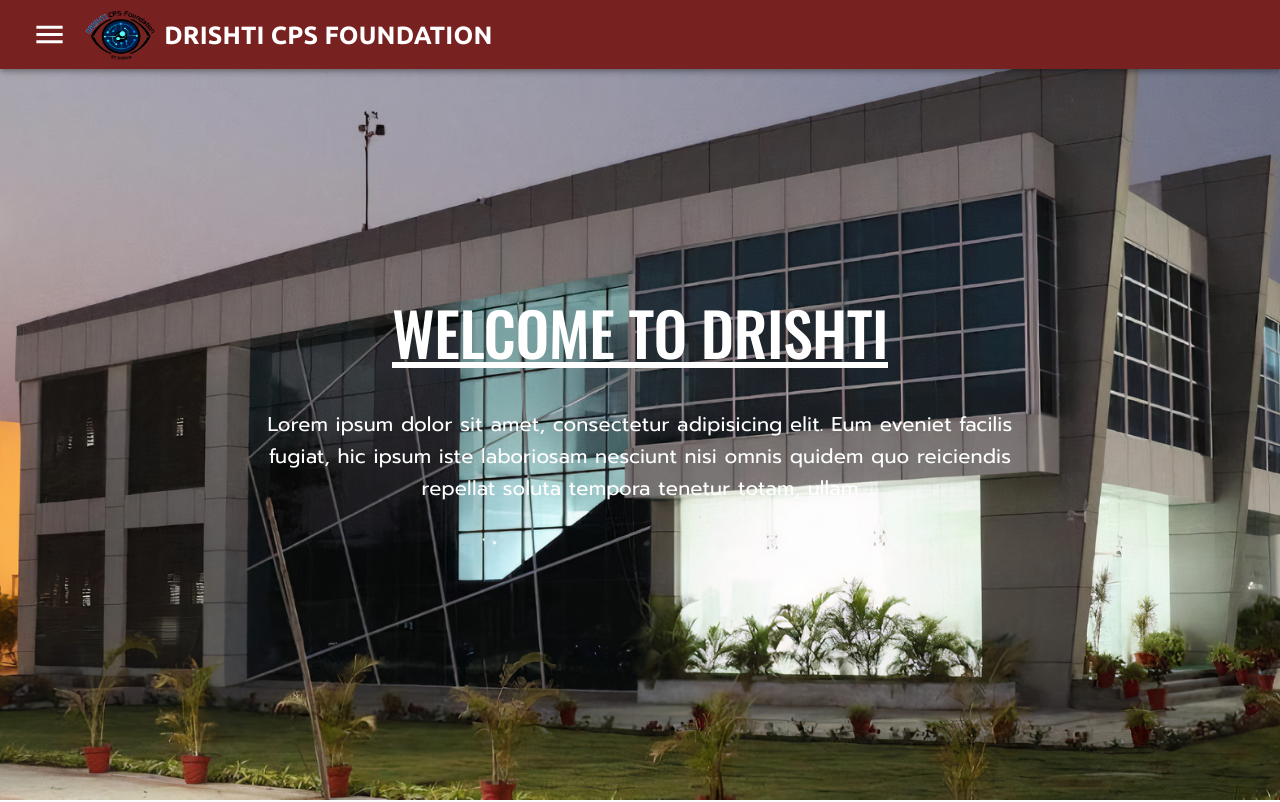
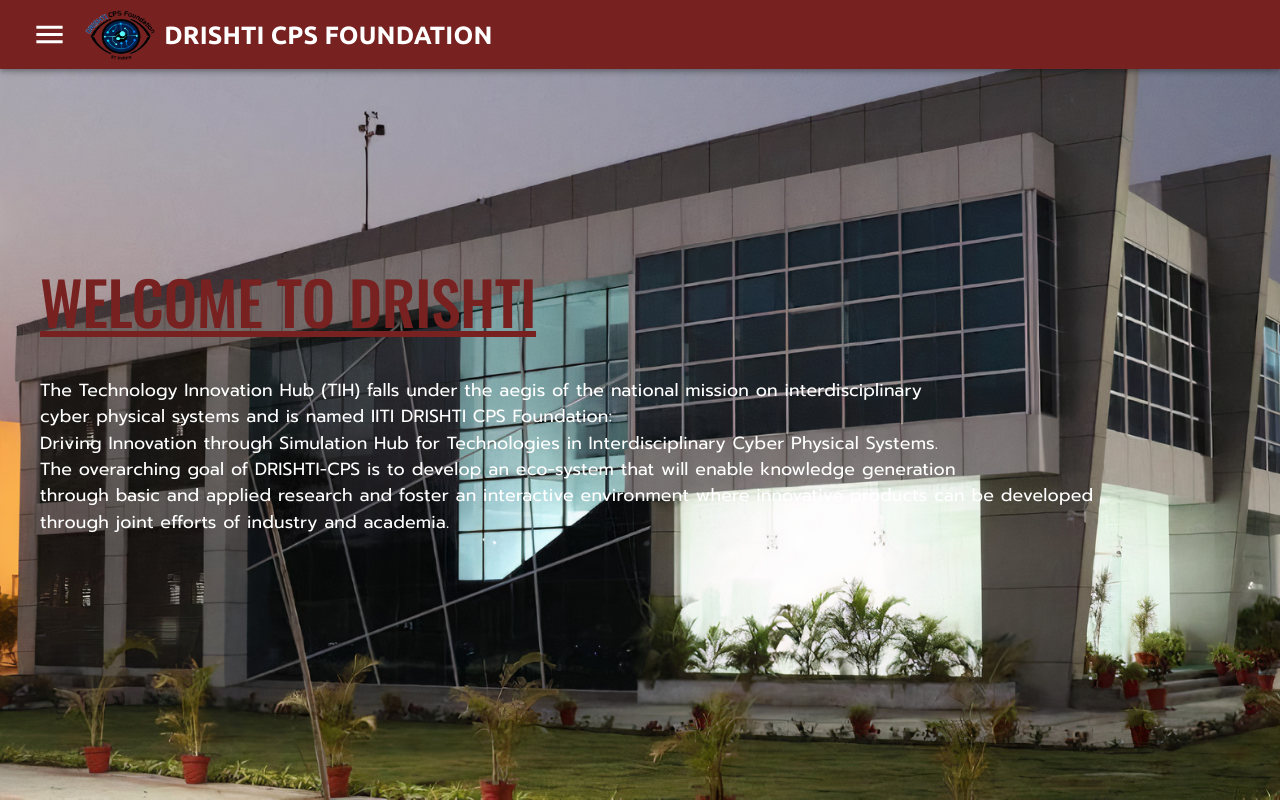
Before and after one commit to hasnain-cyber/drishti, a React (Create React App) app: page / in a window 1280 px wide. Shown: the top 802 px of the page. Built offline with nearby package versions, Linux system fonts and the light colour scheme.

Commit message:
landing page style

```diff
--- a/src/pages/LandingPage/LandingPage.tsx
+++ b/src/pages/LandingPage/LandingPage.tsx
@@ -1,31 +1,31 @@
-import {Box, Paper, Tab, Tabs, Typography} from "@mui/material";
+import { Box, Paper, Tab, Tabs, Typography } from "@mui/material";
 import Carousel from "react-material-ui-carousel";
 import Navbar from "../../components/Navbar";
-import {useState} from "react";
-import './LandingPage.scss'
+import { useState } from "react";
+import "./LandingPage.scss";
 
 const tabsDataList = [
   {
-        title: 'TECHNOLOGY DEVELOPMENT',
-        text: 'One of the core hub activities is aimed towards technology development through various researches. The budget for technology development includes support for R&D projects, prototype development, patenting, and commercialization. It is considered that the budget will comprise of both recurring expenses and non-recurring expenses; however, the actual break-up can vary, based on the sanctioned amount.'
+    title: "TECHNOLOGY DEVELOPMENT",
+    text: "One of the core hub activities is aimed towards technology development through various researches. The budget for technology development includes support for R&D projects, prototype development, patenting, and commercialization. It is considered that the budget will comprise of both recurring expenses and non-recurring expenses; however, the actual break-up can vary, based on the sanctioned amount.",
   },
   {
-        title: 'ENTREPRENEURS',
-        text: 'The hub activity, Innovation, Entrepreneurship & Start-ups Ecosystem, will cover EIR, start-up incubation, pre-incubation and other entrepreneurship related activities like investors summit, incubation facilities. Budget for the hub activity accounts for the expenses required in the promotion, incubation, operation and development of start-ups and other entrepreneurial ventures in the domain of the CPS. '
+    title: "ENTREPRENEURS",
+    text: "The hub activity, Innovation, Entrepreneurship & Start-ups Ecosystem, will cover EIR, start-up incubation, pre-incubation and other entrepreneurship related activities like investors summit, incubation facilities. Budget for the hub activity accounts for the expenses required in the promotion, incubation, operation and development of start-ups and other entrepreneurial ventures in the domain of the CPS. ",
   },
   {
-        title: 'HRD AND SKILL DEVELOPMENT',
-        text: 'Hub activity, HRD & Skill Development, is aimed towards training and development of skilled professionals through fellowships and skill development workshops. Budget for HRD & Skill Development includes fellowship for UG, PG, Doctoral, Faculties and Chair professors, apart from development funds to support UG and PG internships and professional skill development workshops. '
+    title: "HRD AND SKILL DEVELOPMENT",
+    text: "Hub activity, HRD & Skill Development, is aimed towards training and development of skilled professionals through fellowships and skill development workshops. Budget for HRD & Skill Development includes fellowship for UG, PG, Doctoral, Faculties and Chair professors, apart from development funds to support UG and PG internships and professional skill development workshops. ",
   },
   {
-        title: 'CENTRE OF EXCELLENCE',
-        text: 'A Centre of Excellence (CoE) for System Simulation, Modelling and Visualization will be developed as a part of TIH. The primary focus of the CoE will be translational research, i.e., converting the academic research into industry-oriented technology. The CoE will serve as a common unit for different activities and will facilitate interdisciplinary researches in the field of CPS. '
+    title: "CENTRE OF EXCELLENCE",
+    text: "A Centre of Excellence (CoE) for System Simulation, Modelling and Visualization will be developed as a part of TIH. The primary focus of the CoE will be translational research, i.e., converting the academic research into industry-oriented technology. The CoE will serve as a common unit for different activities and will facilitate interdisciplinary researches in the field of CPS. ",
   },
   {
-        title: 'INTERNATIONAL COLLABORATIONS',
-        text: 'International collaboration serves as a two-way bridge for exchange of information at international platform. Collaborations will introduce state of the art international practices in the field of CPS in technology development in India and provide a platform for show casing the developed technology. In this activity bilateral technology development will be encouraged. '
+    title: "INTERNATIONAL COLLABORATIONS",
+    text: "International collaboration serves as a two-way bridge for exchange of information at international platform. Collaborations will introduce state of the art international practices in the field of CPS in technology development in India and provide a platform for show casing the developed technology. In this activity bilateral technology development will be encouraged. ",
   },
-]
+];
 
 const Card = (cardDetailsObject: { title: String; text: String }) => {
   return (
@@ -62,21 +62,26 @@
 
 const TabPanel = (props: { value: number }) => {
   return (
-        <Paper elevation={5} sx={{padding: '5%', backgroundColor: 'primary.dark'}}>
-            <Typography maxWidth={800} color={'white'}
-                        textAlign={'center'}>{tabsDataList[props.value].text}</Typography>
+    <Paper
+      elevation={5}
+      sx={{ padding: "5%", backgroundColor: "primary.dark" }}
+    >
+      <Typography maxWidth={800} color={"white"} textAlign={"center"}>
+        {tabsDataList[props.value].text}
+      </Typography>
     </Paper>
-    )
-}
+  );
+};
 const LandingPage = () => {
-    const [tabsValue, setTabsValue] = useState(0)
+  const [tabsValue, setTabsValue] = useState(0);
 
   return (
     <Box bgcolor={"primary.light"}>
-            <Navbar/>
+      <Navbar />
       {/* 1st section */}
 
       <Box
+        className="bg_img"
         display={"flex"}
         justifyContent={"center"}
         alignItems={"center"}
@@ -88,39 +93,46 @@
         }}
         height={"100vh"}
       >
-                <Box margin={5} maxWidth={800}>
+        <Box margin={5} maxWidth={"100%"}>
           <Typography
             variant="h2"
-                        textAlign={"center"}
+            textAlign={"left"}
             fontFamily={"Oswald"}
             marginBottom={5}
-                        sx={{textDecoration: "underline"}}
-                        color={"primary.light"}
+            sx={{ textDecoration: "underline" }}
+            color={"primary.dark"}
           >
             WELCOME TO DRISHTI
           </Typography>
           <Typography
-                        variant={"h6"}
-                        textAlign={"center"}
+            fontSize={"1.1rem"}
+            textAlign={"left"}
             fontFamily={"Prompt"}
             color={"white"}
+            marginRight={"5rem"}
           >
-                        Lorem ipsum dolor sit amet, consectetur adipisicing elit. Eum
-                        eveniet facilis fugiat, hic ipsum iste laboriosam nesciunt nisi
-                        omnis quidem quo reiciendis repellat soluta tempora tenetur totam,
-                        ullam
+            The Technology Innovation Hub (TIH) falls under the aegis of the
+            national mission on interdisciplinary
+            <br></br> cyber physical systems and is named IITI DRISHTI CPS
+            Foundation: <br></br> Driving Innovation through Simulation Hub for
+            Technologies in Interdisciplinary Cyber Physical Systems. <br></br>
+            The overarching goal of DRISHTI-CPS is to develop an eco-system that
+            will enable knowledge generation <br></br> through basic and applied
+            research and foster an interactive environment where innovative
+            products can be developed through joint efforts of industry and
+            academia.
           </Typography>
         </Box>
       </Box>
 
       {/* 2nd section */}
-            <Box padding={5} display={'flex'} flexDirection={'column'} gap={5}>
+      <Box padding={5} display={"flex"} flexDirection={"column"} gap={5}>
         <Typography
           variant="h3"
           textAlign={"center"}
           fontFamily={"Oswald"}
           color={"secondary.dark"}
-                    sx={{textDecoration: "underline"}}
+          sx={{ textDecoration: "underline" }}
         >
           ABOUT US
         </Typography>
@@ -152,7 +164,6 @@
               "Social behavior modeling and simulation",
           })}
         </Box>
-
       </Box>
 
       {/* 3rd section - carousel */}
@@ -163,7 +174,7 @@
           fontFamily={"Oswald"}
           marginBottom={5}
           color={"secondary.dark"}
-                    sx={{textDecoration: "underline"}}
+          sx={{ textDecoration: "underline" }}
         >
           ANNOUNCEMENTS
         </Typography>
@@ -185,7 +196,7 @@
               src={"/assets/carousel_pic1.jpg"}
               alt="carousel_pic1"
               width={400}
-                            style={{maxWidth: "95%", border: "2px solid black"}}
+              style={{ maxWidth: "95%", border: "2px solid black" }}
             />
             <Typography
               variant="h6"
@@ -215,7 +226,7 @@
               src={"/assets/carousel_pic2.jpg"}
               alt="carousel_pic2"
               width={400}
-                            style={{maxWidth: "95%", border: "2px solid black"}}
+              style={{ maxWidth: "95%", border: "2px solid black" }}
             />
             <Typography
               variant="h6"
@@ -245,7 +256,7 @@
               src={"/assets/drishti_logo.png"}
               alt="drishti_logo"
               width={400}
-                            style={{maxWidth: "95%", border: "2px solid black"}}
+              style={{ maxWidth: "95%", border: "2px solid black" }}
             />
             <Typography
               variant="h6"
@@ -284,7 +295,7 @@
               src={"/assets/drishti_logo.png"}
               alt="drishti_logo"
               width={400}
-                            style={{maxWidth: "95%", border: "2px solid black"}}
+              style={{ maxWidth: "95%", border: "2px solid black" }}
             />
             <Typography
               variant="h6"
@@ -309,19 +320,19 @@
       </Box>
 
       {/*4th section*/}
-            <Box
+      {/* <Box
         display={"flex"}
-                flexDirection={'column'}
+        flexDirection={"column"}
         justifyContent={"center"}
         alignItems={"end"}
         marginY={5}
-                padding={'5%'}
+        padding={"5%"}
         sx={{
           backgroundImage: "url(/assets/technology.jpg)",
           backgroundRepeat: "no-repeat",
           backgroundSize: "cover",
           backgroundAttachment: "fixed",
-                    backgroundPosition: 'center',
+          backgroundPosition: "center",
         }}
         minHeight={500}
       >
@@ -330,7 +341,7 @@
           textAlign={"right"}
           fontFamily={"Oswald"}
           marginBottom={5}
-                    sx={{textDecoration: "underline"}}
+          sx={{ textDecoration: "underline" }}
           color={"white"}
         >
           TECHNOLOGY DEVELOPMENT
@@ -342,34 +353,62 @@
           color={"white"}
           maxWidth={800}
         >
-                    Lorem ipsum dolor sit amet, consectetur adipisicing elit. Accusantium consequatur dolorum earum
-                    eligendi error, esse, facere iste minima modi molestiae nam nihil odit, quam qui quibusdam repellat
-                    sed sequi temporibus?
+          Lorem ipsum dolor sit amet, consectetur adipisicing elit. Accusantium
+          consequatur dolorum earum eligendi error, esse, facere iste minima
+          modi molestiae nam nihil odit, quam qui quibusdam repellat sed sequi
+          temporibus?
         </Typography>
-            </Box>
+      </Box> */}
 
       {/*5th section*/}
-            <Box padding={'2%'}>
+      <Box
+        padding={"2%"}
+        display={"flex"}
+        flexDirection={"column"}
+        justifyContent={"center"}
+        marginY={5}
+        sx={{
+          backgroundImage: "url(/assets/technology.jpg)",
+          backgroundRepeat: "no-repeat",
+          backgroundSize: "cover",
+          backgroundAttachment: "fixed",
+          backgroundPosition: "center",
+        }}
+        minHeight={500}
+      >
         <Typography
           variant="h3"
           textAlign={"center"}
           fontFamily={"Oswald"}
-                    color={"secondary.dark"}
+          color={"  white"}
           marginBottom={5}
-                    sx={{textDecoration: "underline"}}
+          sx={{ textDecoration: "underline" }}
         >
-                    INFRASTRUCTURE
+          ACTIVITIES
         </Typography>
-                <Box display={'flex'} justifyContent={'center'} gap={2} className={'tab-container'}
-                     alignItems={'center'}>
-                    <Tabs value={tabsValue} onChange={(event, value) => setTabsValue(value)} centered
-                          orientation={'vertical'} variant={'fullWidth'}>
-                        {tabsDataList.map(element => <Tab label={element.title}/>)}
+        <Box
+          display={"flex"}
+          justifyContent={"center"}
+          gap={2}
+          className={"tab-container"}
+          alignItems={"center"}
+          color={"white"}
+        >
+          <Tabs
+            value={tabsValue}
+            onChange={(event, value) => setTabsValue(value)}
+            centered
+            orientation={"vertical"}
+            color={"white"}
+            variant={"fullWidth"}
+          >
+            {tabsDataList.map((element) => (
+              <Tab label={element.title} />
+            ))}
           </Tabs>
-                    <TabPanel value={tabsValue}/>
+          <TabPanel value={tabsValue} />
         </Box>
       </Box>
-
 
       {/*6th section - Footer*/}
       <Box
```
Also changed, not shown: public/assets/background.png (added), public/assets/technology.jpg. Lines whose indentation alone changed are shown as unchanged.
